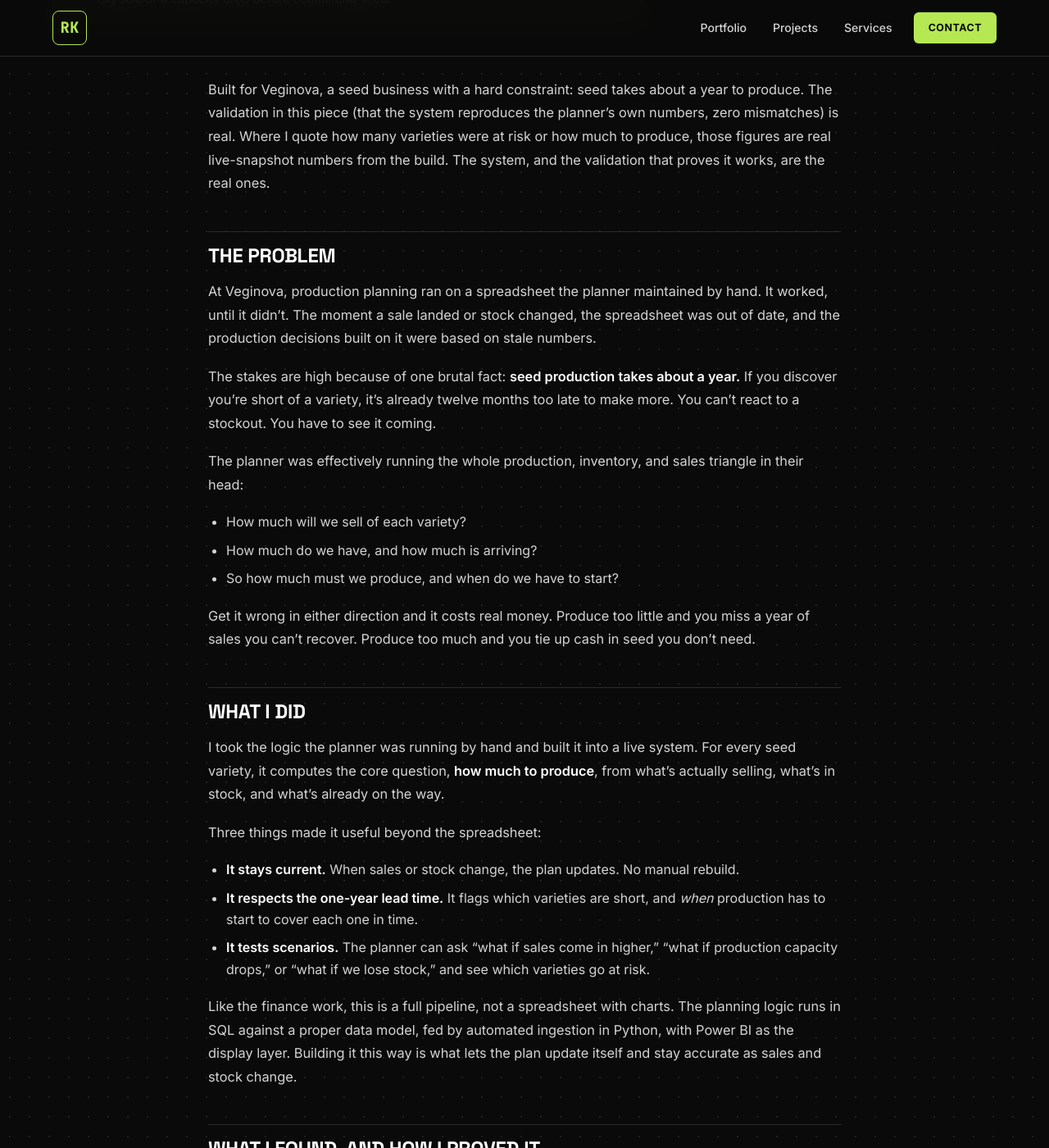
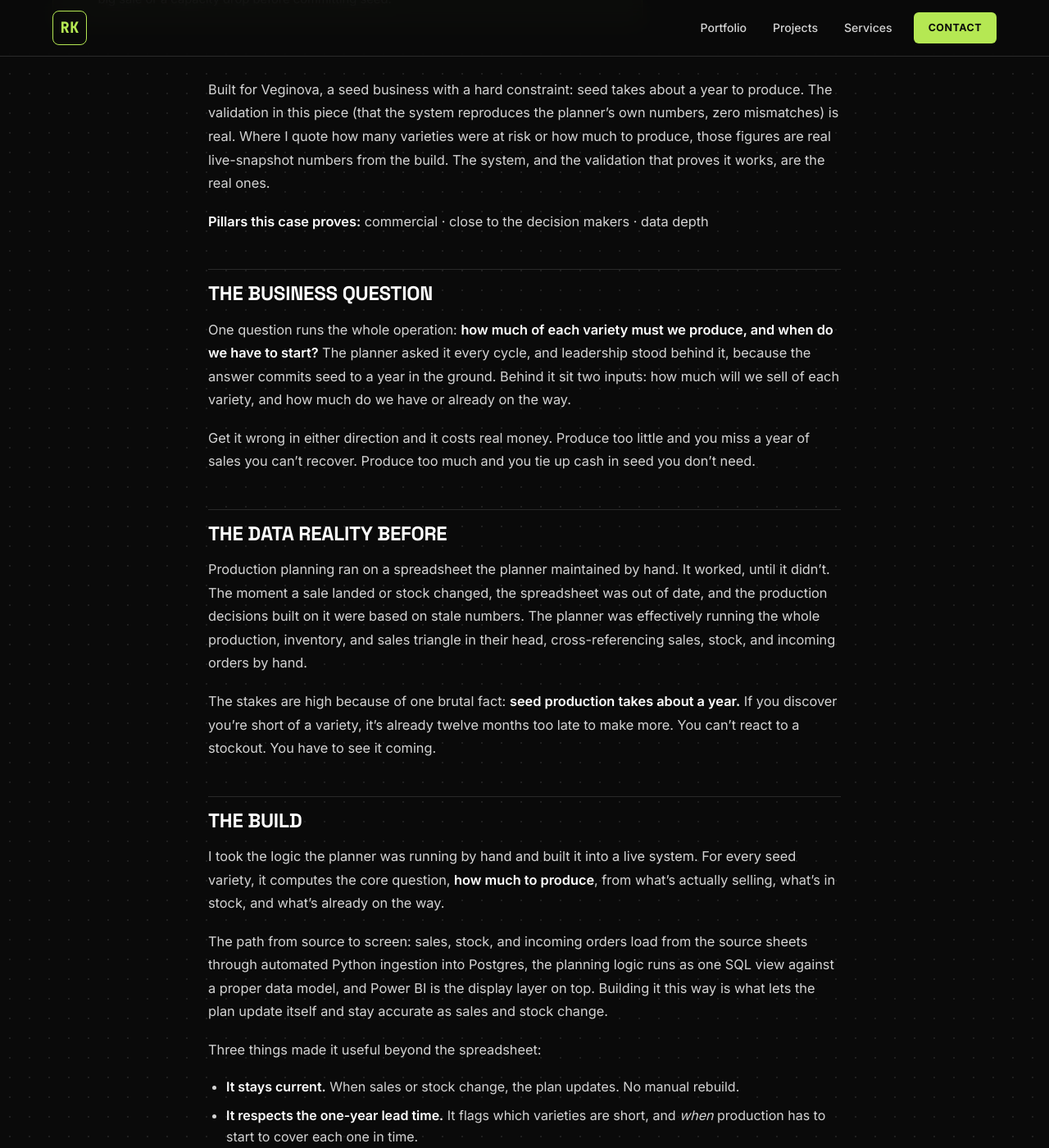
Before and after one commit to rasmuskampmann1998/rasmuskampmann.com, a Jekyll site: the page built from _projects/03-veginova-operations.md, in a window 1280 px wide and 1400 px high, scrolled down 570 px. Shown: the whole window at 82% size. Built offline with Jekyll 4.4.1, drawn with Linux system fonts in a browser that asks for light colours; some of the changed text lies outside the part shown.

Commit message:
Operations case study: 6-part structure + pillar tags; disclaimer conflict resolved (quoted figures real, screenshots illustrative)
Co-Authored-By: Claude Fable 5 <noreply@anthropic.com>

```diff
--- a/_projects/03-veginova-operations.md
+++ b/_projects/03-veginova-operations.md
@@ -15,23 +15,25 @@ coming_soon: false
 
 Built for Veginova, a seed business with a hard constraint: seed takes about a year to produce. The validation in this piece (that the system reproduces the planner's own numbers, zero mismatches) is real. Where I quote how many varieties were at risk or how much to produce, those figures are real live-snapshot numbers from the build. The system, and the validation that proves it works, are the real ones.
 
-## The problem
+**Pillars this case proves:** commercial · close to the decision makers · data depth
 
-At Veginova, production planning ran on a spreadsheet the planner maintained by hand. It worked, until it didn't. The moment a sale landed or stock changed, the spreadsheet was out of date, and the production decisions built on it were based on stale numbers.
+## The business question
+
+One question runs the whole operation: **how much of each variety must we produce, and when do we have to start?** The planner asked it every cycle, and leadership stood behind it, because the answer commits seed to a year in the ground. Behind it sit two inputs: how much will we sell of each variety, and how much do we have or already on the way.
+
+Get it wrong in either direction and it costs real money. Produce too little and you miss a year of sales you can't recover. Produce too much and you tie up cash in seed you don't need.
+
+## The data reality before
+
+Production planning ran on a spreadsheet the planner maintained by hand. It worked, until it didn't. The moment a sale landed or stock changed, the spreadsheet was out of date, and the production decisions built on it were based on stale numbers. The planner was effectively running the whole production, inventory, and sales triangle in their head, cross-referencing sales, stock, and incoming orders by hand.
 
 The stakes are high because of one brutal fact: **seed production takes about a year.** If you discover you're short of a variety, it's already twelve months too late to make more. You can't react to a stockout. You have to see it coming.
 
-The planner was effectively running the whole production, inventory, and sales triangle in their head:
-
-- How much will we sell of each variety?
-- How much do we have, and how much is arriving?
-- So how much must we produce, and when do we have to start?
-
-Get it wrong in either direction and it costs real money. Produce too little and you miss a year of sales you can't recover. Produce too much and you tie up cash in seed you don't need.
-
-## What I did
+## The build
 
 I took the logic the planner was running by hand and built it into a live system. For every seed variety, it computes the core question, **how much to produce**, from what's actually selling, what's in stock, and what's already on the way.
+
+The path from source to screen: sales, stock, and incoming orders load from the source sheets through automated Python ingestion into Postgres, the planning logic runs as one SQL view against a proper data model, and Power BI is the display layer on top. Building it this way is what lets the plan update itself and stay accurate as sales and stock change.
 
 Three things made it useful beyond the spreadsheet:
 
@@ -39,34 +41,38 @@ Three things made it useful beyond the spreadsheet:
 - **It respects the one-year lead time.** It flags which varieties are short, and *when* production has to start to cover each one in time.
 - **It tests scenarios.** The planner can ask "what if sales come in higher," "what if production capacity drops," or "what if we lose stock," and see which varieties go at risk.
 
-Like the finance work, this is a full pipeline, not a spreadsheet with charts. The planning logic runs in SQL against a proper data model, fed by automated ingestion in Python, with Power BI as the display layer. Building it this way is what lets the plan update itself and stay accurate as sales and stock change.
+The full technical detail (the SQL engine, the snapshot mechanism, the validation gate, the what-if layer) is in "How it's built" at the bottom.
 
-## What I found, and how I proved it
+## The numbers
 
 The real test of a planning system is whether it matches reality. I validated the engine against the planner's own existing spreadsheet, the numbers built by hand over years of running the business.
 
 **It reproduced the planning figures exactly, with zero mismatches.** That's what made it trustworthy: it wasn't a different answer, it was *the planner's* answer, made live and able to update itself. A planner doesn't adopt a system that argues with them. They adopt one that agrees with the sheet they trust, and then keeps up when the sheet can't.
 
 ![Production plan, what to produce per variety, coloured by red/green status]({{ '/assets/images/projects/veginova-operations-production.png' | relative_url }})
-*The production plan: total to produce, varieties needing production, and varieties at risk, with the produce quantity per variety. The planner's red/green sheet, made live and always current. The real Power BI dashboard, shown on illustrative data (the figures here are synthetic, not the real engagement's).*
+*The production plan: total to produce, varieties needing production, and varieties at risk, with the produce quantity per variety. The planner's red/green sheet, made live and always current. The real Power BI dashboard, shown on illustrative data.*
 
 Across the active varieties, the live snapshot showed **500 units to produce, 13 varieties red (below the safety line), and 9 needing production this cycle**. Two of those numbers look like they should match but don't, and the gap is the point: a variety can be red (its ending stock is below the safety line) yet still need zero production, because it has enough to cover its own expected sales. The system shows both, so a warning light is never mistaken for a production order.
 
 ![Need versus plan, computed production need beside the planner's batch target]({{ '/assets/images/projects/veginova-operations-need-vs-plan.png' | relative_url }})
 *Computed need beside the planner's own batch target, variety by variety, so the gap between "just enough" and the planner's lot size is visible, not buried. The real Power BI dashboard, shown on illustrative data.*
 
-## The business impact
+## What changed
 
 - **Production decisions from live data, not a stale spreadsheet.** The plan shows what's actually happening, not last month's snapshot.
 - **Stockouts visible before they're unfixable.** With a one-year lead time, seeing a shortage early is the entire game. It's the difference between covering it and missing a year of sales.
 - **The manual spreadsheet work each planning cycle largely disappears.** The system maintains the plan that used to be rebuilt by hand.
 - **Scenario testing** lets the planner pressure-test a decision (a big order, a capacity problem, a stock loss) before committing seed to a year in the ground.
 
-## What the business does now
-
 The planner runs production off a system that updates itself and shows what's at risk before it's too late to act. They can commit production decisions with confidence, see months ahead which varieties will run short, and test the impact of a big sale or a capacity problem before it happens, instead of finding out a year later.
 
 **An honest note on what this is.** This is a planning system with scenario testing, validated against ground truth. It is **not** statistical forecasting, and that distinction matters. The business runs on named deals, not predictable trends, so the planner's judgment is the input; the system makes that judgment live, fast, and forward-looking. Claiming a forecast the data can't support would be the weaker move. Reproducing the planner's own numbers on every variety, and turning them into something that updates itself and looks a year ahead, is the stronger one, and it's the true one.
+
+## Stack and role
+
+Built end-to-end, solo, close to the decision makers. The planner's mental model is the spec: I sat with them, took the logic they ran by hand, and rebuilt it as a system they could verify against their own sheet before trusting it.
+
+Power BI · PostgreSQL · SQL · Python · Supabase
 
 ---
 
```
